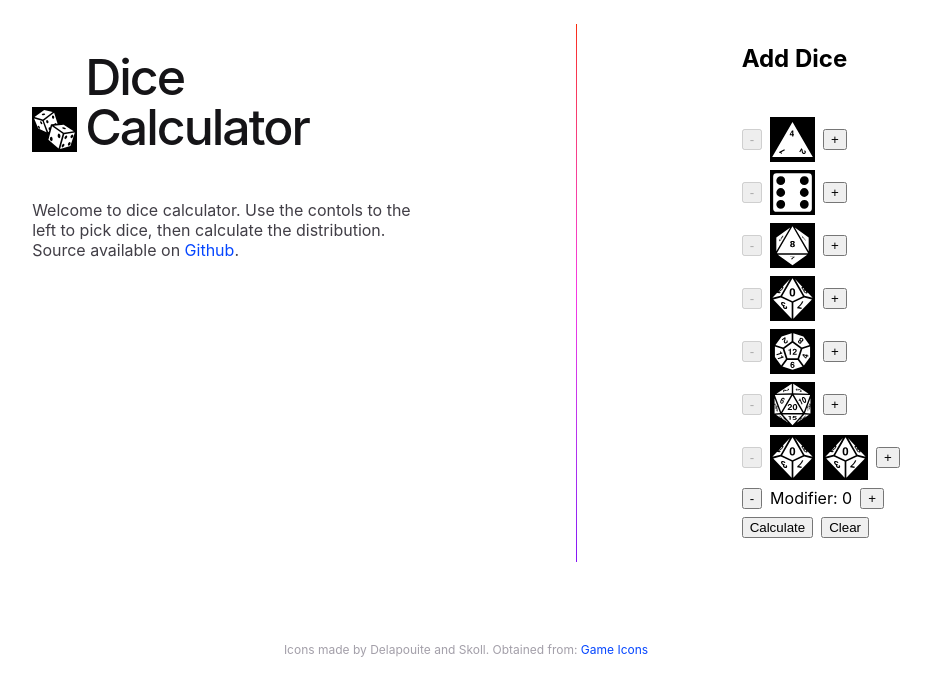
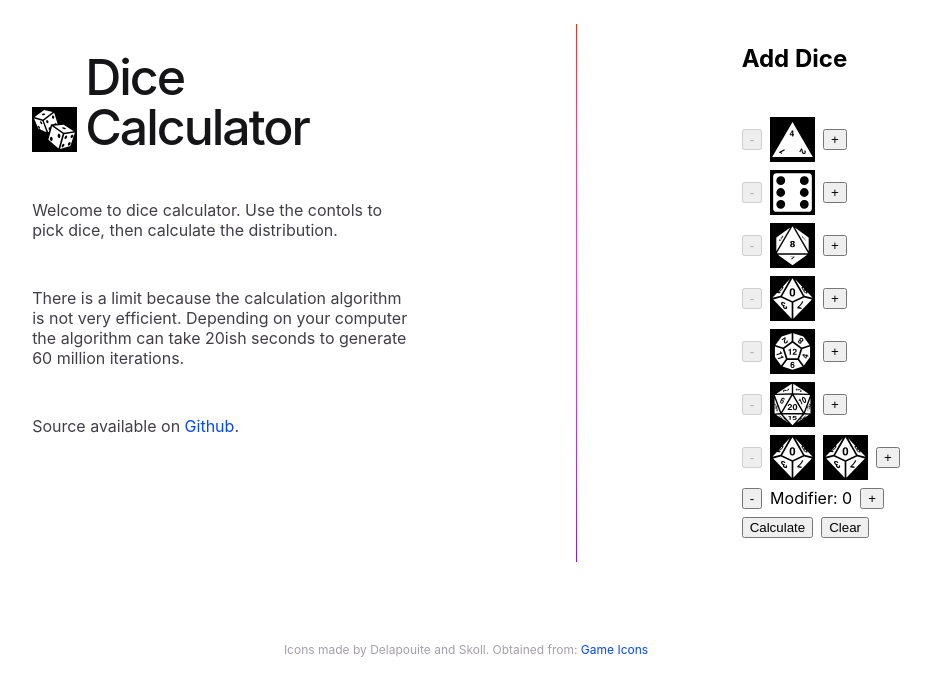
Before and after one commit to louis-byers/dice-calculator, an Angular app: page / in a window 1280 px wide. Shown: the top 696 px of the page, without its empty margins (174-1105 px from the left). Built offline with nearby package versions, Linux system fonts and the light colour scheme.

Commit message:
More notes and number formatting

```diff
--- a/src/app/app.component.html
+++ b/src/app/app.component.html
@@ -179,7 +179,9 @@
         <h1>Dice Calculator</h1>
       </div>
 
-      <p>Welcome to dice calculator. Use the contols to the left to pick dice, then calculate the distribution. Source available on <a target="repo" href="https://github.com/louis-byers/dice-calculator/">Github</a>.</p>
+      <p>Welcome to dice calculator. Use the contols to pick dice, then calculate the distribution.</p>
+      <p>There is a limit because the calculation algorithm is not very efficient. Depending on your computer the algorithm can take 20ish seconds to generate 60 million iterations.</p>
+      <p>Source available on <a target="repo" href="https://github.com/louis-byers/dice-calculator/">Github</a>.</p>
     </div>
     <div class="divider" role="separator" aria-label="Divider"></div>
     <div class="right-side">
@@ -222,13 +224,18 @@
       <h2>Results</h2>
     </div>
     <div class="results-content">
-      <span class="results-total">Total Possible Results: {{ (diceResult.resultSet | keyvalue).length }}</span>
-      <span class="results-total"> Total Possible Rolls: {{ diceResult.totalResults }}</span>
-      <span class="results-total"> Calculation Time: {{ diceResult.calculationTime / 1000 }} seconds</span>
+      <p class="results-total">Total Possible Results: {{ (diceResult.resultSet | keyvalue).length }}</p>
+      <p class="results-total">Total Rolls: {{ diceResult.totalResults | number }}</p>
+      <p class="results-total">Calculation Time: {{ diceResult.calculationTime / 1000 | number: '1.0-6' }} seconds</p>
       <ul>
+        <li>
+          <span class="result">Roll:</span>
+          <span class="result-count">&nbsp;Count</span>
+          <span class="result-percent">&nbsp; -- %</span>
+        </li>
         <li *ngFor="let result of getDisplayList()">
           <span class="result">{{ result.key }}:</span>
-          <span class="result-count">&nbsp;{{ result.count }}</span>
+          <span class="result-count">&nbsp;{{ result.count | number }}</span>
           <span class="result-percent">&nbsp; -- {{ result.percentage }} %</span>
         </li>
       </ul>
```
